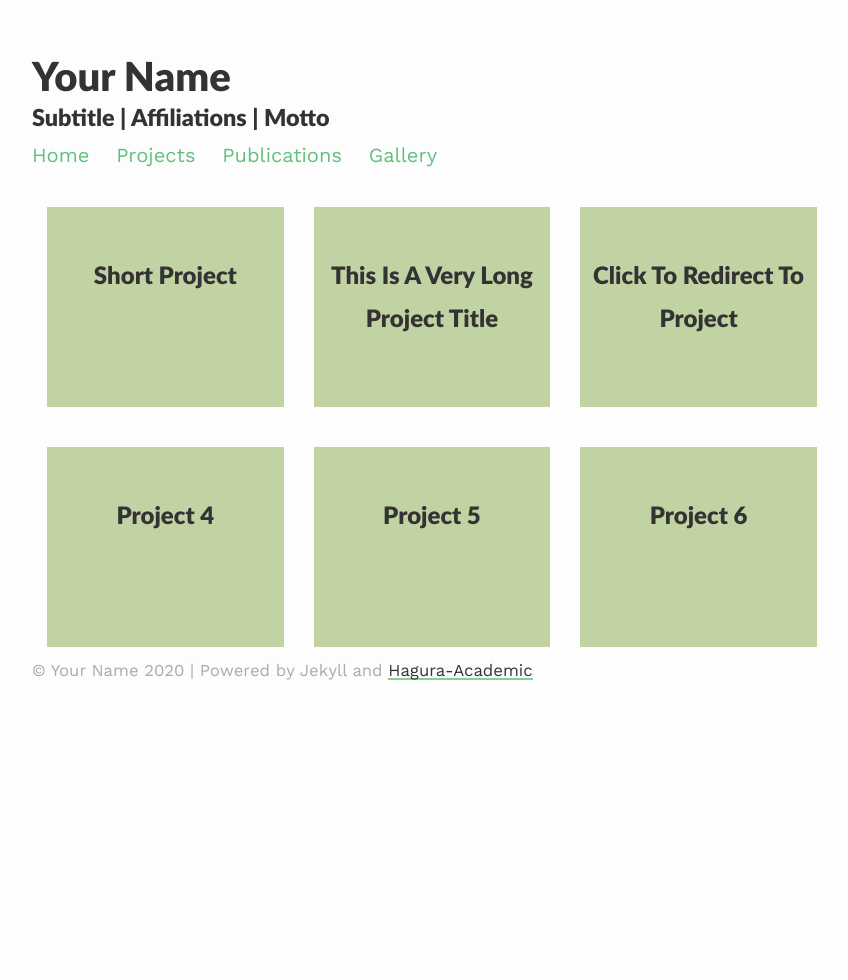
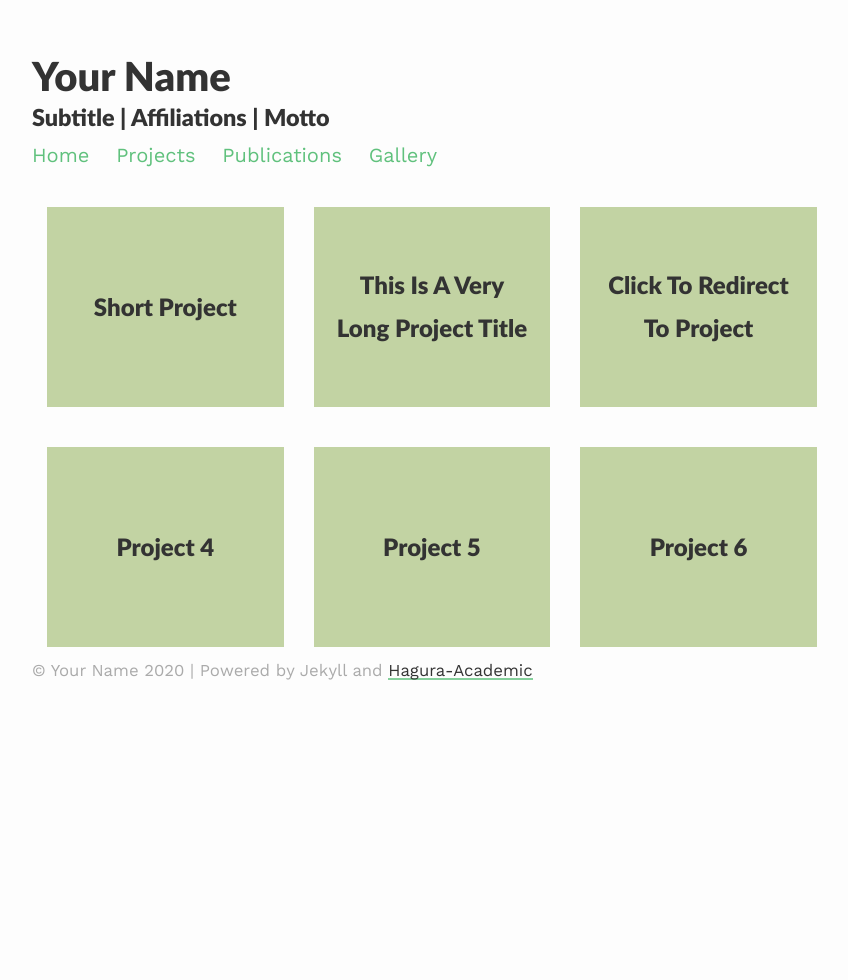
Before and after one commit to jitinnair1/gradfolio, a Jekyll site: the page built from _pages/projects.md, in a window 1280 px wide. Shown: the whole page, without its empty margins (208-1056 px from the left). Built offline with Jekyll 4.4.1, drawn with Linux system fonts in a browser that asks for light colours.

Commit message:
temporary fix for small screen project page design

```diff
--- a/assets/css/_sass/projects.scss
+++ b/assets/css/_sass/projects.scss
@@ -8,7 +8,6 @@
   float: left;
   height: 200px;
   padding: 15px;
-  vertical-align: middle;
   width: 33.33%;
   margin-top: 1em;
   margin-bottom: 1em;
@@ -16,11 +15,10 @@
 }
 
 .projectTile .thumbnail {
-  overflow: hidden;
+  overflow: auto;
   height: 200px;
   width: 100%;
   display: block;
-
 }
 
 .projectTile .thumbnail img {
@@ -33,8 +31,8 @@
 
 .projectTile .thumbnail a {
   float: left;
+  position: relative;
   height: 200px;
-  position: relative;
   width: 100%;
 }
 
@@ -46,8 +44,13 @@
   right: 0;
   background: rgba(0, 0, 0, 0.1);
   color: $text-color ;
-  padding: 10px;
+  padding: 1em;
+  display: flex;
+  flex-direction: column;
+  justify-content: center;
   text-align: center;
+  vertical-align: middle;
+
 
   @media (prefers-color-scheme: dark) {
   color: $text-color-dark;
@@ -55,21 +58,20 @@
 }
 
 .projectTile .thumbnail a span h1 {
+  position: relative;
+  top: 10%;
   font-size: 1.5rem;
-  position: relative;
-  top: 20%;
 }
 
 .projectTile .thumbnail:hover a span h1 {
+  display: none;
   font-size: 1.5rem;
-  position: relative;
-  top: 10%;
 }
 
 .projectTile .thumbnail a span p {
+  display: none;
+  position: relative;
   color: $text-color;
-  position: relative;
-  display: none;
 
   @media (prefers-color-scheme: dark) {
   color: $text-color-dark;
@@ -77,10 +79,9 @@
 }
 
 .projectTile .thumbnail:hover a span p {
+  display: block;
+  top: -10%;
   color: $text-color;
-  position: relative;
-  top: -10%;
-  display: block;
 
   @media (prefers-color-scheme: dark) {
   color: $text-color-dark;
@@ -100,14 +101,57 @@
 }
 
 // adjust tile sizes on smaller screens
-@include media-query($on-phone) {
-  .projectContainer .projectTile {
-    width: 100%;
-  }
+@include media-query($on-palm) {
+  @media screen and (max-width: $on-palm){
+    .projectTile {
+      width: 50%;
+    }
+
+    .projectTile .thumbnail a span h1{
+      display: block;
+      top: 10%;
+    }
+
+    .projectTile .thumbnail:hover a span h1 {
+      display: block;
+      top: 10%;
+    }
+
+    .projectTile .thumbnail a span p {
+        display: block;
+        top: -10%;
+    }
+
+    .projectTile .thumbnail:hover a span p {
+        display: block;
+        top: -10%;
+    }
+
+    }
 }
 
-@include media-query($on-laptop) {
-  .projectContainer .projectTile {
-    width: 50%;
-  }
+@include media-query($on-phone) {
+  @media screen and (max-width: $on-phone){
+    .projectTile {
+      width: 100%;
+    }
+
+    .projectTile .thumbnail a span h1 {
+      display: block;
+      top:20%;
+    }
+
+    .projectTile .thumbnail:hover a span h1 {
+      display: block;
+    }
+
+    .projectTile .thumbnail a span p {
+        display: block;
+        top:-10%;
+    }
+
+    .projectTile .thumbnail:hover a span p {
+      display: block;
+    }
 }
+}
--- a/assets/css/_sass/style.scss
+++ b/assets/css/_sass/style.scss
@@ -13,11 +13,6 @@
         padding: 2em 1em;
         text-rendering: optimizeLegibility;
         height: 100%;
-
-          @include media-query($on-palm) {
-            max-width: 100%;
-            padding: 1em;
-        }
 
           @media (prefers-color-scheme: dark) {
           background-color: $body-bg-dark;
--- a/assets/css/main.scss
+++ b/assets/css/main.scss
@@ -6,8 +6,8 @@
 
 // Width of the content area
 $content-width:    800px;
-$on-phone:         400px;
-$on-palm:          600px;
+$on-phone:         450px;
+$on-palm:          800px;
 $on-laptop:        1000px;
 
 @mixin media-query($device) {
```
